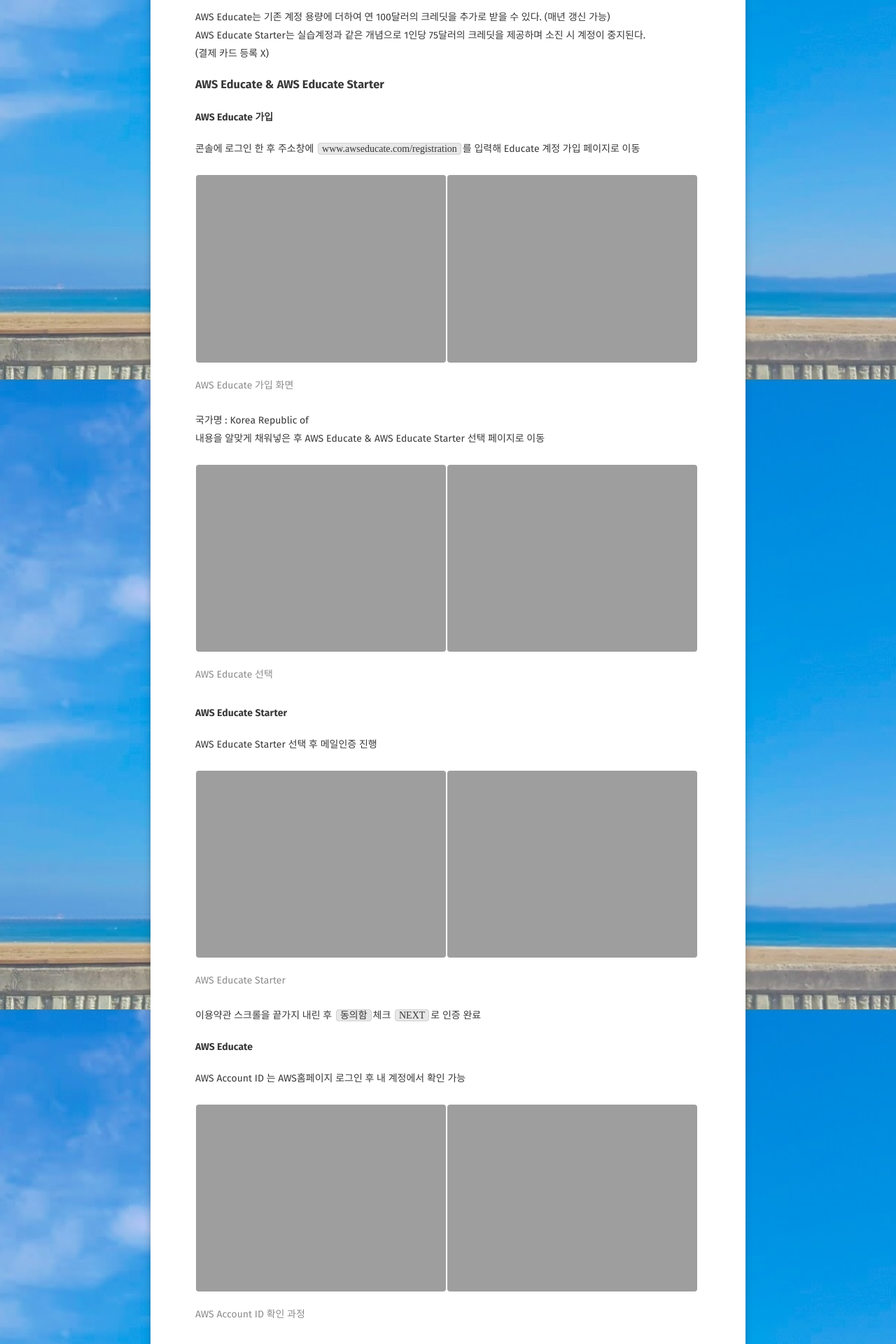
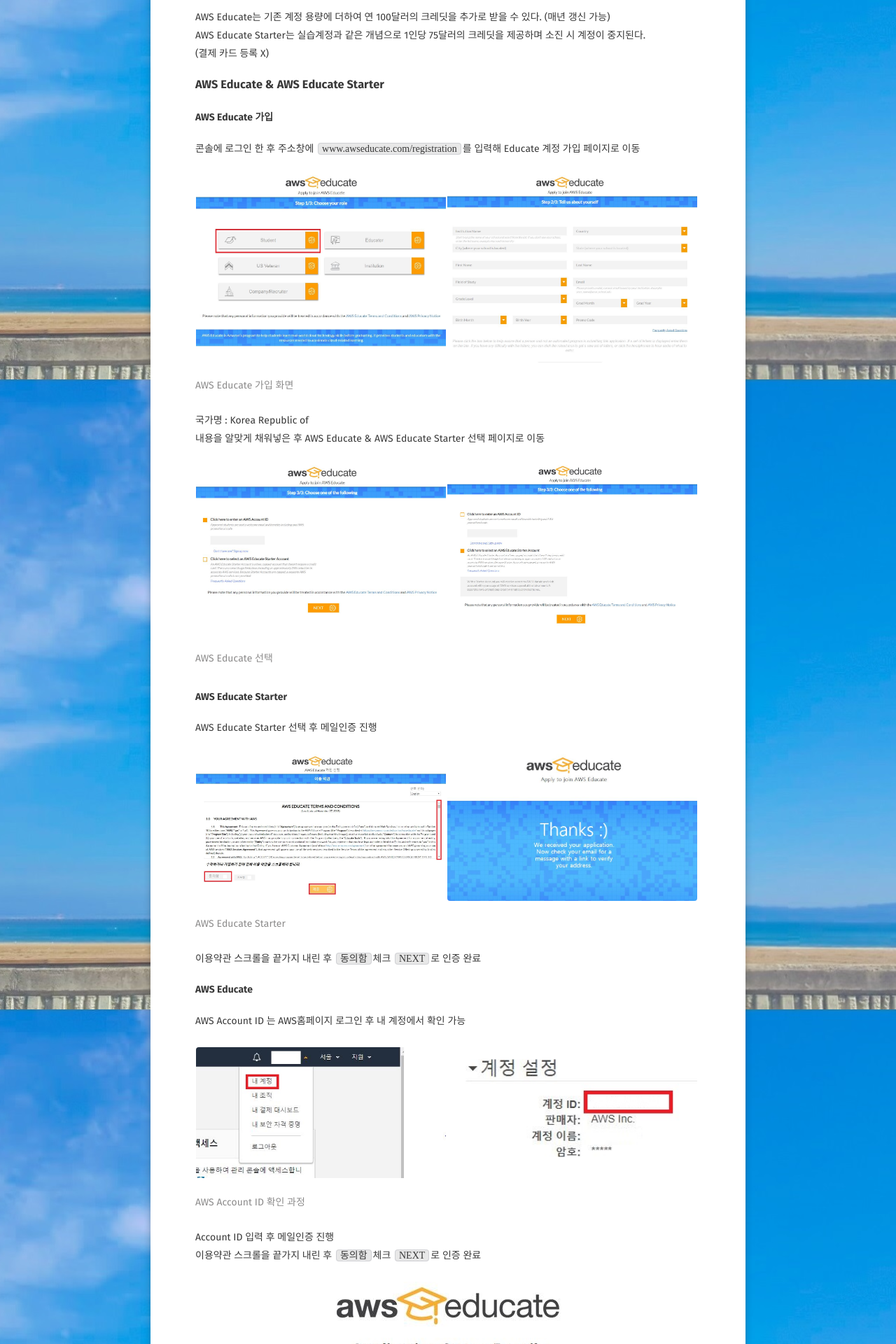
Before and after one commit to kangyechan/kangyechan.github.io, a Jekyll site: the page built from _posts/post/2019-01-03-aws-set-join-edu.md, in a window 1280 px wide. Shown: the part 358-2278 px from the top of the page at 70% size. Built offline with Jekyll 4.4.1, drawn with Linux system fonts in a browser that asks for light colours; some web fonts are replaced.

Commit message:
Update 2019-01-03-aws-set-join-edu.md

```diff
--- a/_posts/post/2019-01-03-aws-set-join-edu.md
+++ b/_posts/post/2019-01-03-aws-set-join-edu.md
@@ -18,8 +18,8 @@ AWS Educate Starter는 실습계정과 같은 개념으로 1인당 75달러의
 콘솔에 로그인 한 후 주소창에 `www.awseducate.com/registration`를 입력해 Educate 계정 가입 페이지로 이동
 
 <figure class="half">
-	<a href="{{site.url}}/assets/img/post/aws_edu/educate_join_1.JPG"><img src="{{site.url}}/assets/img/post/aws_edu/educate_join_1.JPG"></a>
-	<a href="{{site.url}}/assets/img/post/aws_edu/educate_join_2.JPG"><img src="{{site.url}}/assets/img/post/aws_edu/educate_join_2.JPG"></a>
+	<a href="{{site.url}}/assets/img/post/aws_edu/join_1.JPG"><img src="{{site.url}}/assets/img/post/aws_edu/join_1.JPG"></a>
+	<a href="{{site.url}}/assets/img/post/aws_edu/join_2.JPG"><img src="{{site.url}}/assets/img/post/aws_edu/join_2.JPG"></a>
 	<figcaption>AWS Educate 가입 화면</figcaption>
 </figure>
 
@@ -27,8 +27,8 @@ AWS Educate Starter는 실습계정과 같은 개념으로 1인당 75달러의
 내용을 알맞게 채워넣은 후 AWS Educate & AWS Educate Starter 선택 페이지로 이동
 
 <figure class="half">
-	<a href="{{site.url}}/assets/img/post/aws_edu/educate_join_3.JPG"><img src="{{site.url}}/assets/img/post/aws_edu/educate_join_3.JPG"></a>
-	<a href="{{site.url}}/assets/img/post/aws_edu/educate_join_4.JPG"><img src="{{site.url}}/assets/img/post/aws_edu/educate_join_4.JPG"></a>
+	<a href="{{site.url}}/assets/img/post/aws_edu/join_3.JPG"><img src="{{site.url}}/assets/img/post/aws_edu/join_3.JPG"></a>
+	<a href="{{site.url}}/assets/img/post/aws_edu/join_4.JPG"><img src="{{site.url}}/assets/img/post/aws_edu/join_4.JPG"></a>
 	<figcaption>AWS Educate 선택</figcaption>
 </figure>
 
@@ -37,8 +37,8 @@ AWS Educate Starter는 실습계정과 같은 개념으로 1인당 75달러의
 AWS Educate Starter 선택 후 메일인증 진행
 
 <figure class="half">
-	<a href="{{site.url}}/assets/img/post/aws_edu/educate_join_5.JPG"><img src="{{site.url}}/assets/img/post/aws_edu/educate_join_5.JPG"></a>
-	<a href="{{site.url}}/assets/img/post/aws_edu/educate_join_6.JPG"><img src="{{site.url}}/assets/img/post/aws_edu/educate_join_6.JPG"></a>
+	<a href="{{site.url}}/assets/img/post/aws_edu/join_5.JPG"><img src="{{site.url}}/assets/img/post/aws_edu/join_5.JPG"></a>
+	<a href="{{site.url}}/assets/img/post/aws_edu/join_6.JPG"><img src="{{site.url}}/assets/img/post/aws_edu/join_6.JPG"></a>
 	<figcaption>AWS Educate Starter</figcaption>
 </figure>
 
@@ -49,8 +49,8 @@ AWS Educate Starter 선택 후 메일인증 진행
 AWS Account ID 는 AWS홈페이지 로그인 후 내 계정에서 확인 가능
 
 <figure class="half">
-	<a href="{{site.url}}/assets/img/post/aws_edu/educate_mypage.JPG"><img src="{{site.url}}/assets/img/post/aws_edu/educate_mypage.JPG"></a>
-	<a href="{{site.url}}/assets/img/post/aws_edu/educate_account.JPG"><img src="{{site.url}}/assets/img/post/aws_edu/educate_account.JPG"></a>
+	<a href="{{site.url}}/assets/img/post/aws_edu/mypage.JPG"><img src="{{site.url}}/assets/img/post/aws_edu/mypage.JPG"></a>
+	<a href="{{site.url}}/assets/img/post/aws_edu/account.JPG"><img src="{{site.url}}/assets/img/post/aws_edu/account.JPG"></a>
 	<figcaption>AWS Account ID 확인 과정</figcaption>
 </figure>
 
@@ -58,6 +58,6 @@ Account ID 입력 후 메일인증 진행
 이용약관 스크롤을 끝가지 내린 후 `동의함`체크 `NEXT`로 인증 완료
 
 <figure>
-	<a href="{{site.url}}/assets/img/post/aws_edu/educate_result.JPG"><img src="{{site.url}}/assets/img/post/aws_edu/educate_result.JPG"></a>
+	<a href="{{site.url}}/assets/img/post/aws_edu/result.JPG"><img src="{{site.url}}/assets/img/post/aws_edu/result.JPG"></a>
 	<figcaption>AWS Educate 가입 확인</figcaption>
 </figure>
```
